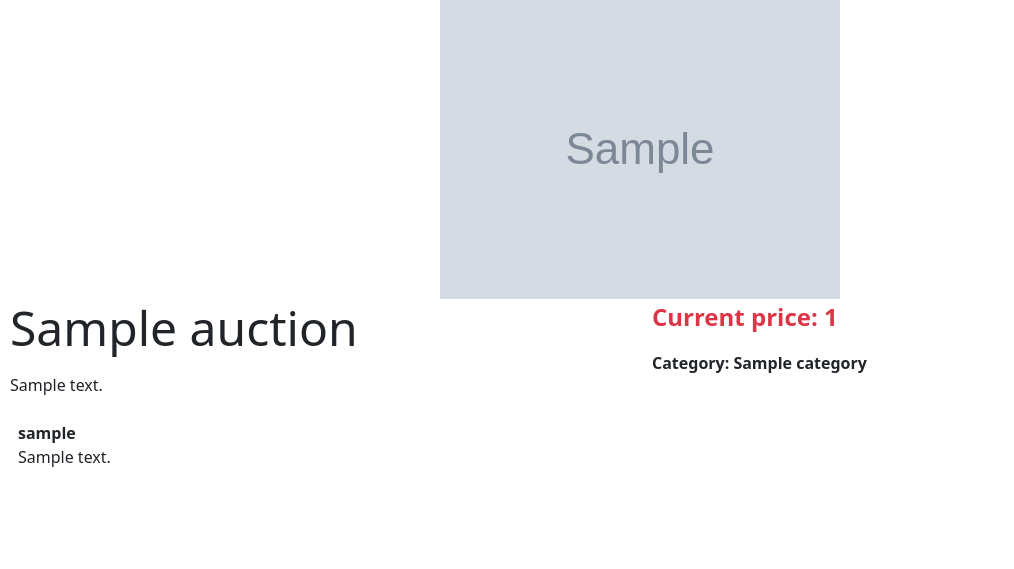
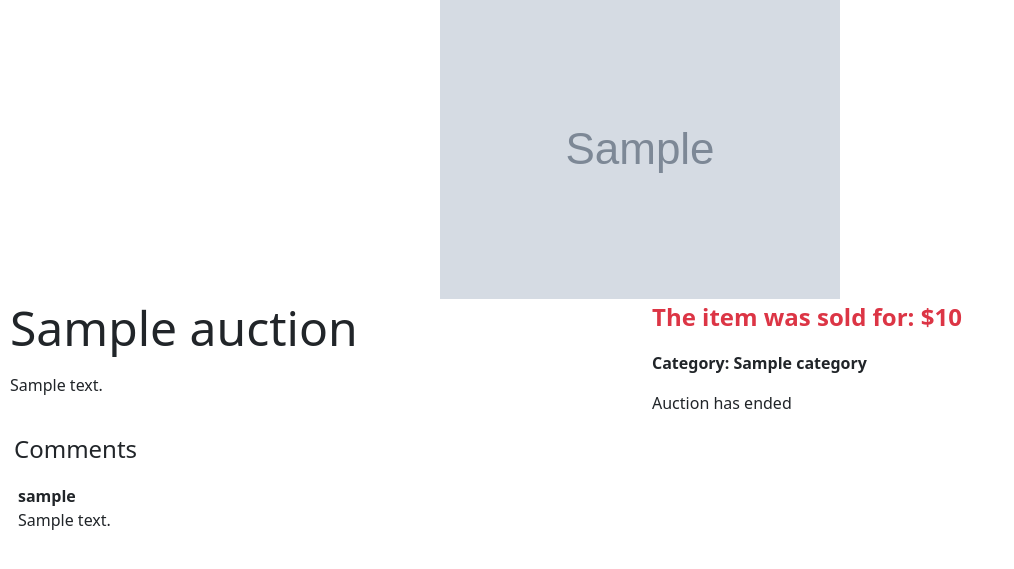
Before and after one commit to blackcaer/CS50W, a Django app: template auctions/templates/auctions/auction_details.html in a window 1280 px wide. Shown: the part 164-733 px from the top of the page, without its empty margins (0-1014 px from the left). Run offline with Django 3.2, Linux system fonts and the light colour scheme; the template is opened without the code that fills it: most values are stand-ins (such as "Sample title", 1, 10 or a date in 2020); grey boxes marked "Sample" are stand-in pictures.

Commit message:
Added visual messages for closed auctions

```diff
--- a/auctions/templates/auctions/auction_details.html
+++ b/auctions/templates/auctions/auction_details.html
@@ -40,10 +40,18 @@
         <p>{{auction.description}}</p>
     </div>
     <div class="col-sm-6">
-        <p class="text-danger fw-bold text-nowrap fs-4">Current price: {{auction.current_max_bid}}</p>
-
+{% if auction.is_active %}
+        <p class="text-danger fw-bold text-nowrap fs-4">Current price: ${{current_price}}</p>
+        {% elif is_winner %}
+            <p class="text-success fw-bold text-nowrap fs-3">You won this auction for: ${{winning_price}}</p>
+        {% elif winning_price %}
+            <p class="text-danger fw-bold text-nowrap fs-4">The item was sold for: ${{winning_price}}</p>
+        {% else %}
+            <p class="text-danger fw-bold text-nowrap fs-4">The auction was closed or winner was deleted</p>
+        {% endif %}
         <p class="fw-bold text-nowrap ">Category: {{auction.category}}</p>
 
+{% if auction.is_active %}
         {% if user.is_authenticated %}
         <form method="POST">
             {% csrf_token %}
@@ -59,15 +67,18 @@
             {{create_bid_form}}
             <button class="btn btn-success my-2" type="submit" name="action" value="place_bid">Place bid</button>
         </form>
+{% endif %}
+        {% else %}
+        Auction has ended
         {% endif %}
     </div>
 
 </div>
 
-<div class="row">
-    {% if user.is_authenticated %}
+<div class="row mt-3 p-1">
+<h4> Comments </h4>
+    {% if user.is_authenticated and auction.is_active %}
     <div class="col-sm-12 mt-4 mb-5">
-
         <form method="POST">
             {% csrf_token %}
             {{create_comment_form }}
```
